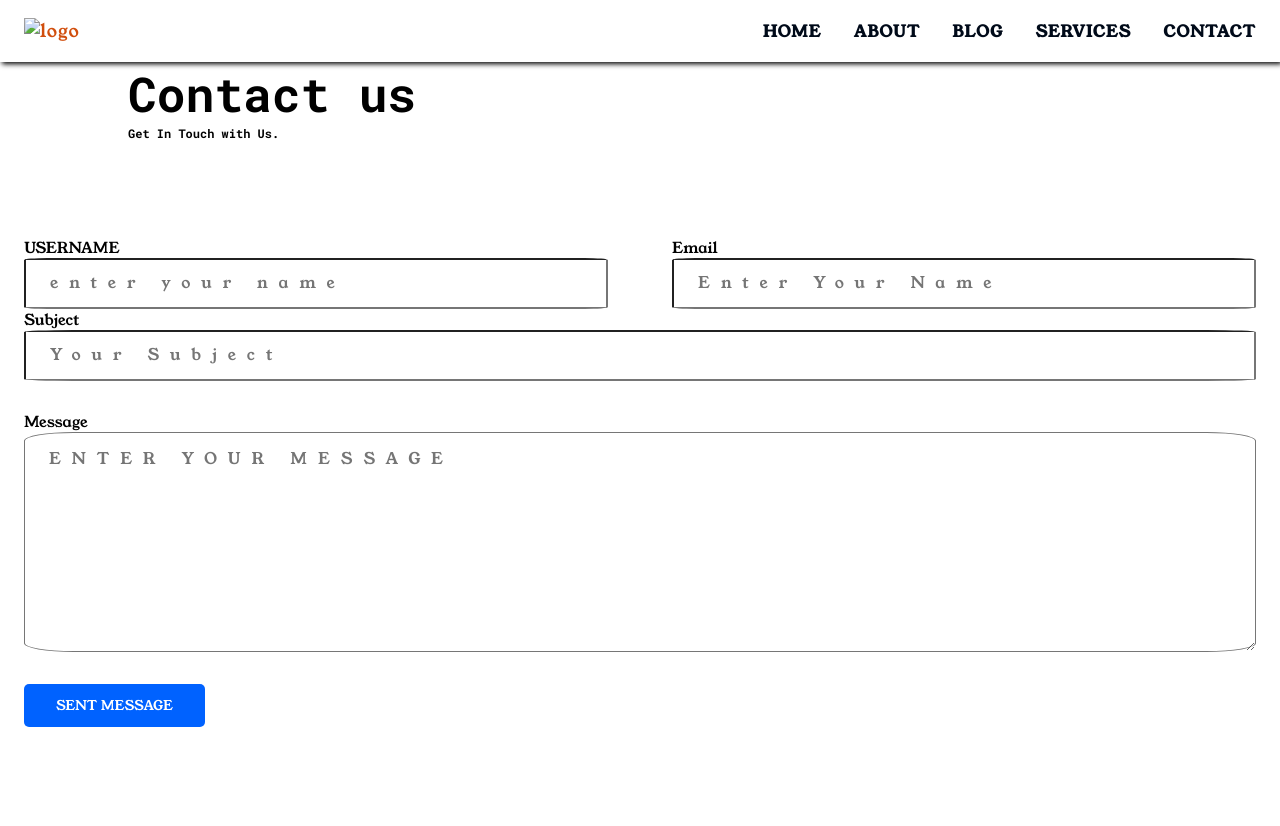
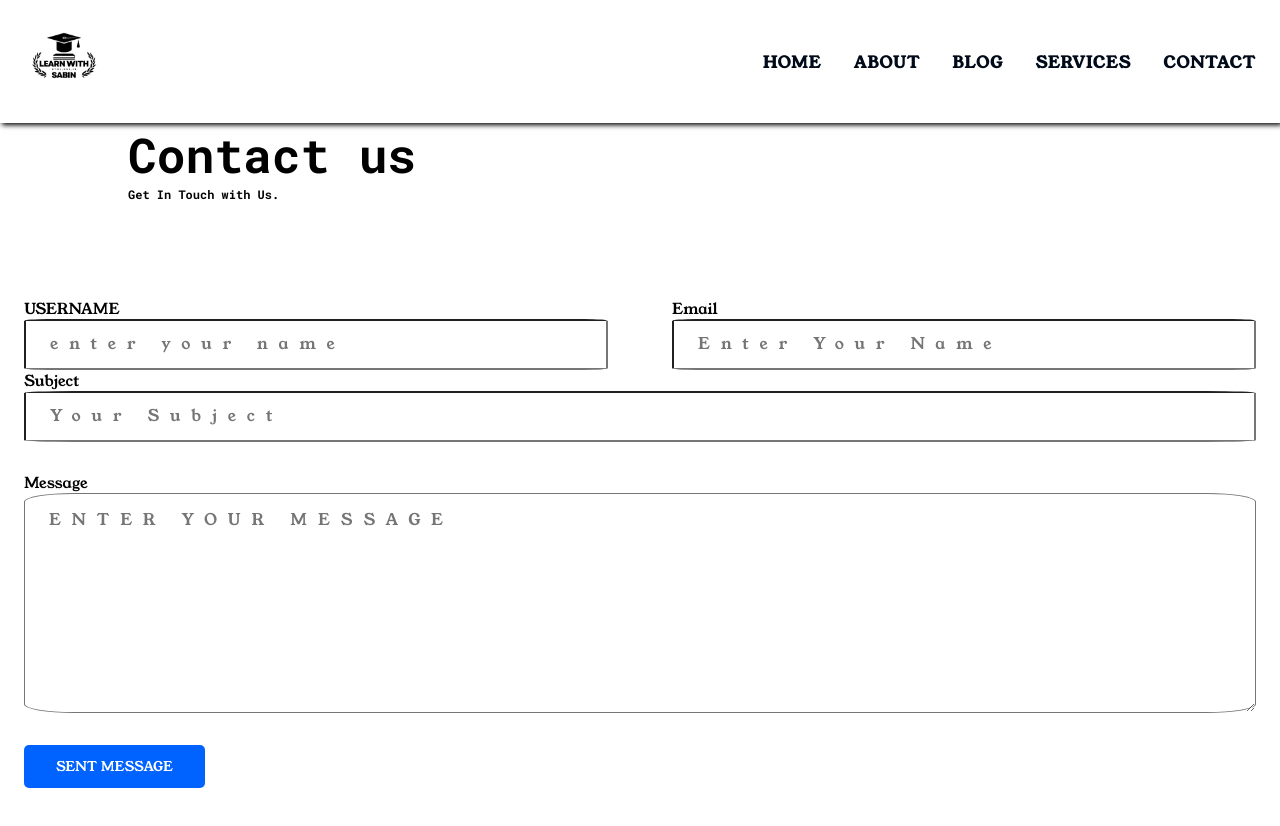
Before and after one commit to SabinXtha1/my-web, a plain HTML site: page contact.html in a window 1280 px wide. Drawn offline with Linux system fonts and the light colour scheme; the site is published under a folder, as on GitHub Pages, so addresses that start at the root find nothing.

Commit message:
Update contact.html

```diff
--- a/contact.html
+++ b/contact.html
@@ -11,7 +11,7 @@
         <div class="container" id="home" >
             <div class="nav-bar">
                 <a href="index.html">
-                    <img src="/image/logo.jpg" alt="logo" class="logo" >
+                    <img src="logo.jpg" alt="logo" class="logo" >
                 </a>
             </div>
             <nav class="navbar">
```
